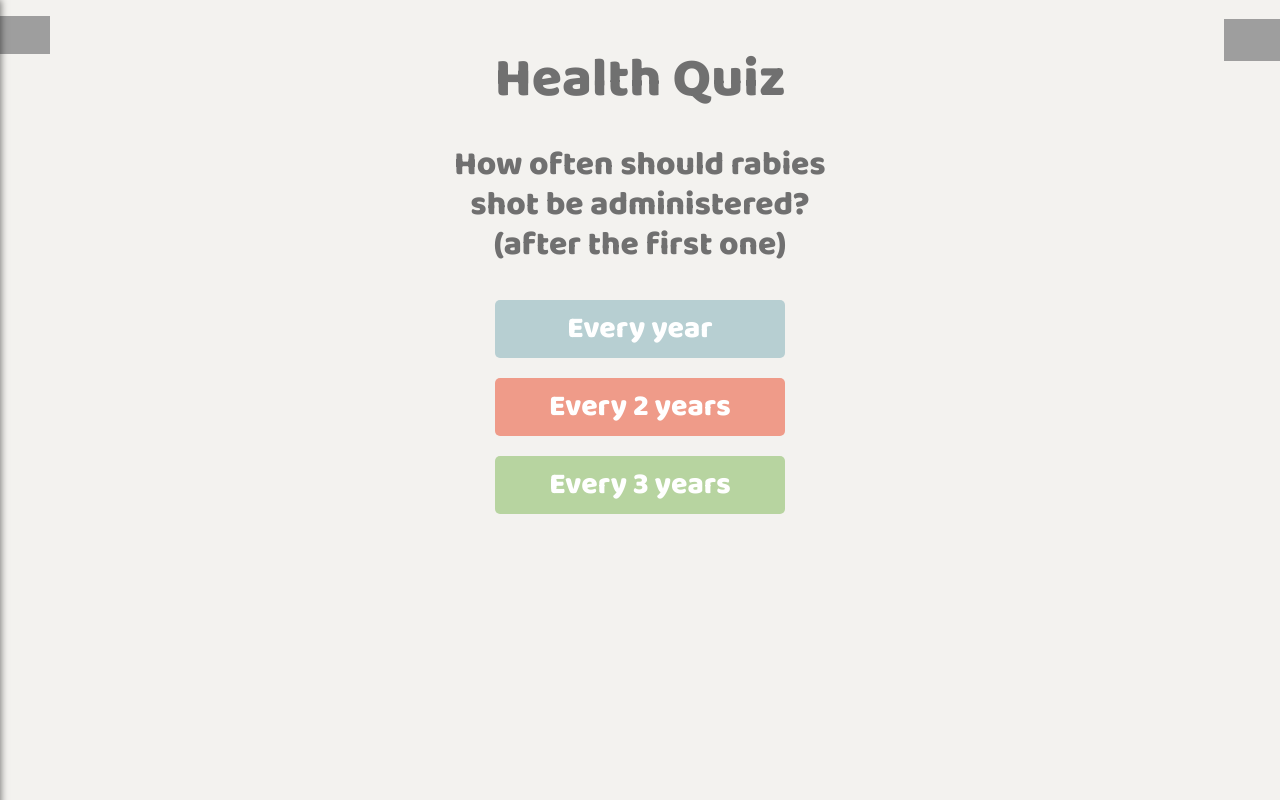
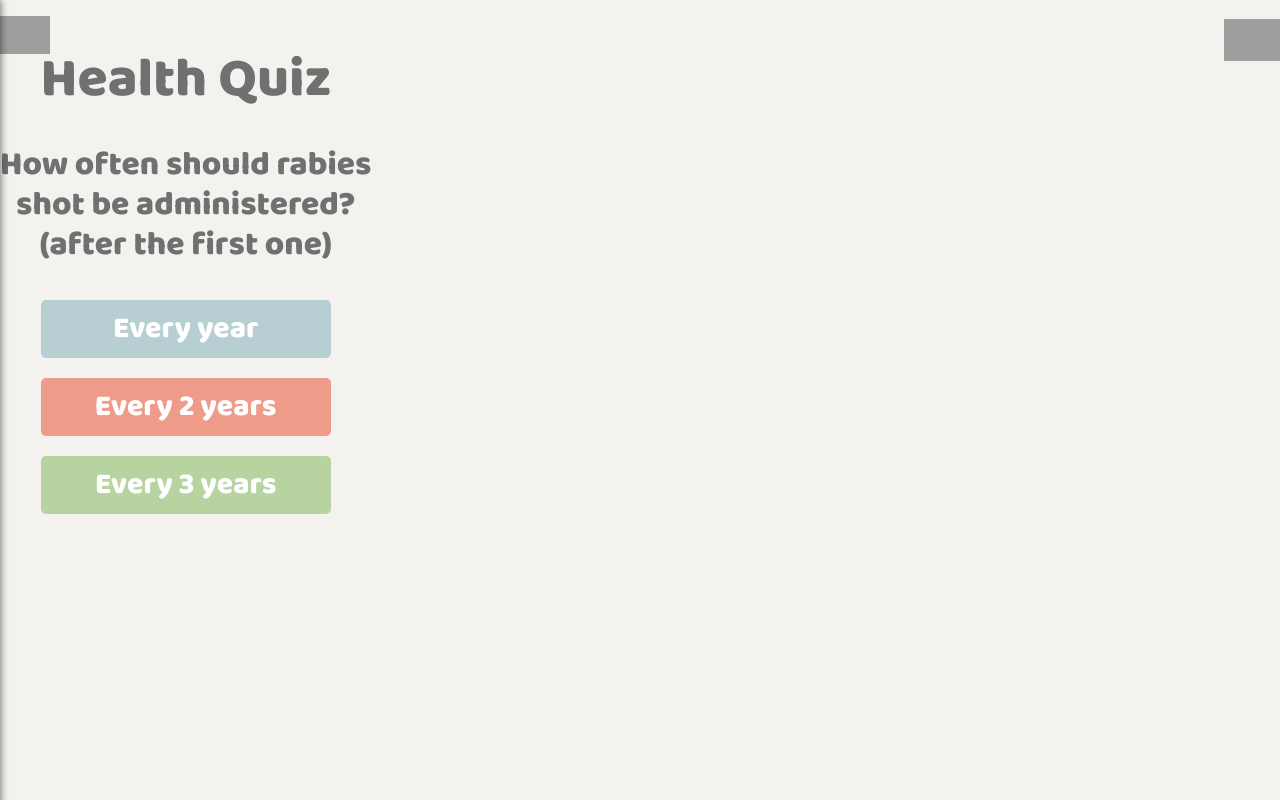
Before and after one commit to cpark3918/MDIA2109-Final, a Next.js app: page /healthquizq1 in a window 1280 px wide. Built offline with nearby package versions, Linux system fonts and the light colour scheme; grey boxes are pictures that could not be loaded.

Commit message:
fixing transitions

```diff
--- a/pages/healthquizq1/healthquizq1.css
+++ b/pages/healthquizq1/healthquizq1.css
@@ -3,11 +3,21 @@
     /* position: absolute;
     top: 40px;
     left: 30px; */
-    flex-direction: column;
+    /* flex-direction: column;
+    position: relative;
+    left: 0%;
+    transition: left 2s; */
+}
+
+#page {
     position: relative;
     left: 0%;
     transition: left 2s;
+    display: flex;
+    flex-direction: column;
+    align-items: center;
 }
+
 
 .health_answer {
     display: flex;
--- a/pages/healthquizq1/index.js
+++ b/pages/healthquizq1/index.js
@@ -1,6 +1,6 @@
 import Link from 'next/link';
 import Router from 'next/router';
-import React, { useEffect}  from 'react';
+import React, { useEffect } from 'react';
 import './healthquizq1.css';
 import LogoSmall from '../../comps/logo_small';
 import CustomButton from '../../comps/custombutton';
@@ -13,18 +13,18 @@ import { data, ChangeData } from '../../data';
 console.log(data);
 
 function clickAnswer() {
-    document.querySelector(".health_quiz").style.left = "-100%";
-    setTimeout(function(){
+    document.querySelector("#page").style.left = "-100%";
+    setTimeout(function () {
         Router.push("/healthquizq2");
     }, 600)
 }
 
-function clickRight(){
+function clickRight() {
     ChangeData({
-        score:data.score+1
+        score: data.score + 1
     })
-    document.querySelector(".health_quiz").style.left = "-100%";
-    setTimeout(function(){
+    document.querySelector("#page").style.left = "-100%";
+    setTimeout(function () {
         Router.push("/healthquizq2");
     }, 600)
 }
@@ -32,17 +32,18 @@ function clickRight(){
 const HealthQuizQ1 = ({ backgroundColor }) => {
 
     useEffect(() => {
-        setTimeout(()=>{
+        setTimeout(() => {
             document.querySelector("#page").style.left = "0%";
         }, 50);
     }, []);
 
     return <div
         style={{ backgroundColor: backgroundColor }}
-    className="health_quiz" id="page">
+        className="health_quiz">
         <div className="defaultscreen">
             <Menu />
             <LogoSmall />
+            <div id="page">
                 <div className="healthquiz_pagetitle">
                     <PageTitle text="Health Quiz" />
                 </div>
@@ -52,14 +53,15 @@ return <div
                     <PanelTitle text="(after the first one)" />
                 </div>
                 <div className="health_answers1">
-            <div onClick={clickAnswer}  className="health_answer">
+                    <div onClick={clickAnswer} className="health_answer">
                         <CustomButton fontSize="30px" color="#B7CfD2" text="Every year" />
                     </div>
-            <div onClick={clickAnswer}  className="health_answer">
-            <CustomButton  fontSize="30px" color="#Ef9B89" text="Every 2 years" />
+                    <div onClick={clickAnswer} className="health_answer">
+                        <CustomButton fontSize="30px" color="#Ef9B89" text="Every 2 years" />
                     </div>
-            <div onClick={clickRight}  className="health_answer">
-            <CustomButton  fontSize="30px" color="#B7D4A0" text="Every 3 years" />
+                    <div onClick={clickRight} className="health_answer">
+                        <CustomButton fontSize="30px" color="#B7D4A0" text="Every 3 years" />
+                    </div>
                 </div>
             </div>
         </div>
--- a/pages/lifestage/index.js
+++ b/pages/lifestage/index.js
@@ -11,7 +11,7 @@ import Nav from '../../comps/nav';
 import BackToPrev from '../../comps/backtoprev';
 
 function clickPuppy() {
-    document.querySelector(".Life_Stage").style.left = "-100%";
+    document.querySelector("#page").style.left = "-100%";
     setTimeout(function () {
         Router.push("/topic");
     }, 600)
@@ -24,14 +24,14 @@ function clickBack() {
 }
 
 function clickAdult() {
-    document.querySelector(".Life_Stage").style.left = "-100%";
+    document.querySelector("#page").style.left = "-100%";
     setTimeout(function () {
         Router.push("/topicadult");
     }, 600)
 }
 
 function clickSenior() {
-    document.querySelector(".Life_Stage").style.left = "-100%";
+    document.querySelector("#page").style.left = "-100%";
     setTimeout(function () {
         Router.push("/topicsenior");
     }, 600)
--- a/pages/medical_adult/medical_adult.css
+++ b/pages/medical_adult/medical_adult.css
@@ -4,15 +4,6 @@
     left: 55px;
     transform: scale(0.8);
 } */
-
-#page {
-    position: relative;
-    left: 100%;
-    transition: left 2s;
-    display: flex;
-    flex-direction: column;
-    align-items: center;
-}
 
 
 .transparencyScreen {
--- a/pages/medical_puppy/medical_puppy.css
+++ b/pages/medical_puppy/medical_puppy.css
@@ -13,9 +13,3 @@
     position: fixed;
     top: 0;
 }
-
-#page {
-    position: relative;
-    left: 100%;
-    transition: left 2s;
-}
--- a/pages/medical_senior/medical_senior.css
+++ b/pages/medical_senior/medical_senior.css
@@ -6,9 +6,3 @@
     position: fixed;
     top: 0;
 }
-
-#page {
-    position: relative;
-    left: 100%;
-    transition: left 2s;
-}
--- a/pages/topic/index.js
+++ b/pages/topic/index.js
@@ -10,7 +10,7 @@ import Menu from '../../comps/menu';
 import BackToPrev from '../../comps/backtoprev';
 
 function clickMaintenance() {
-    document.querySelector(".Topic").style.left = "-100%";
+    document.querySelector("#page").style.left = "-100%";
     setTimeout(function () {
         Router.push("/maintenance");
     }, 600)
@@ -23,7 +23,7 @@ function clickBack() {
 }
 
 function clickTraining() {
-    document.querySelector(".Topic").style.left = "-100%";
+    document.querySelector("#page").style.left = "-100%";
     setTimeout(function () {
         Router.push("/training");
     }, 600)
@@ -31,7 +31,7 @@ function clickTraining() {
 
 
 function clickHealth() {
-    document.querySelector(".Topic").style.left = "-100%";
+    document.querySelector("#page").style.left = "-100%";
     setTimeout(function () {
         Router.push("/health");
     }, 600)
--- a/pages/topicadult/index.js
+++ b/pages/topicadult/index.js
@@ -10,7 +10,7 @@ import BackToPrev from '../../comps/backtoprev';
 import Menu from '../../comps/menu';
 
 function clickMaintenance() {
-    document.querySelector(".Topic").style.left = "-100%";
+    document.querySelector("#page").style.left = "-100%";
     setTimeout(function () {
         Router.push("/maintenanceadult");
     }, 600)
@@ -18,7 +18,7 @@ function clickMaintenance() {
 
 
 function clickTraining() {
-    document.querySelector(".Topic").style.left = "-100%";
+    document.querySelector("#page").style.left = "-100%";
     setTimeout(function () {
         Router.push("/trainingadult");
     }, 600)
@@ -31,7 +31,7 @@ function clickBack() {
 }
 
 function clickHealth() {
-    document.querySelector(".Topic").style.left = "-100%";
+    document.querySelector("#page").style.left = "-100%";
     setTimeout(function () {
         Router.push("/healthadult");
     }, 600)
--- a/pages/topicsenior/index.js
+++ b/pages/topicsenior/index.js
@@ -10,7 +10,7 @@ import Menu from '../../comps/menu';
 import BackToPrev from '../../comps/backtoprev';
 
 function clickMaintenance() {
-    document.querySelector(".Topic").style.left = "-100%";
+    document.querySelector("#page").style.left = "-100%";
     setTimeout(function () {
         Router.push("/maintenancesenior");
     }, 600)
@@ -18,7 +18,7 @@ function clickMaintenance() {
 
 
 function clickTraining() {
-    document.querySelector(".Topic").style.left = "-100%";
+    document.querySelector("#page").style.left = "-100%";
     setTimeout(function () {
         Router.push("/trainingsenior");
     }, 600)
@@ -32,7 +32,7 @@ function clickBack() {
 
 
 function clickHealth() {
-    document.querySelector(".Topic").style.left = "-100%";
+    document.querySelector("#page").style.left = "-100%";
     setTimeout(function () {
         Router.push("/healthsenior");
     }, 600)
```
Lines whose indentation alone changed are shown as unchanged.
